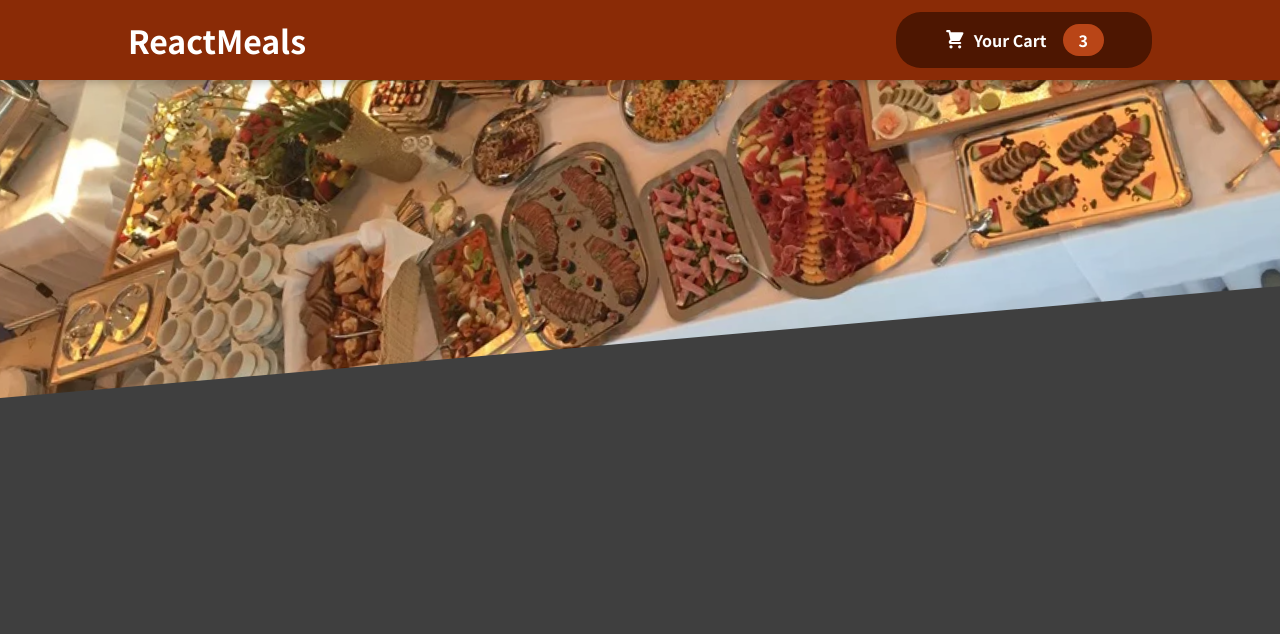
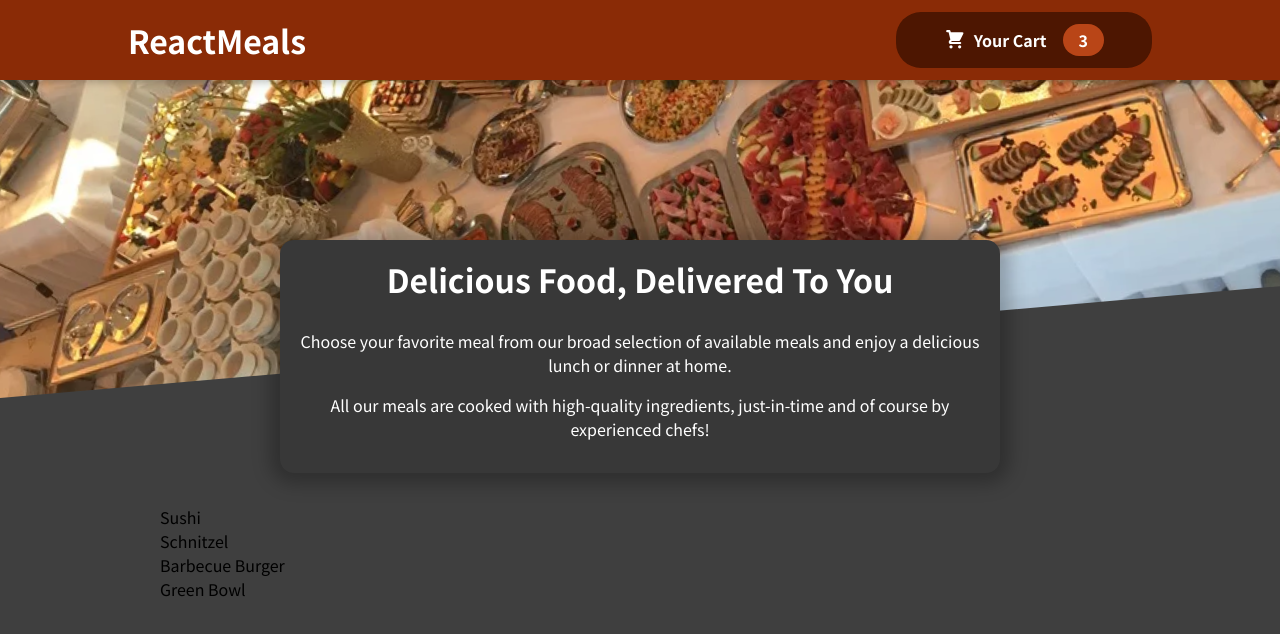
Before and after one commit to harshitchouhan/react-food-order-app, a React (Create React App) app: page / in a window 1280 px wide. Shown: the top 634 px of the page. Built offline with nearby package versions, Linux system fonts and the light colour scheme.

Commit message:
Meals Component Added

```diff
--- a/src/App.js
+++ b/src/App.js
@@ -1,11 +1,15 @@
 import { Fragment } from 'react';
 
 import Header from './components/Layout/Header';
+import Meals from './components/Meals/Meals';
 
 const App = () => {
   return (
     <Fragment>
       <Header></Header>
+      <main>
+        <Meals></Meals>
+      </main>
     </Fragment>
   );
 };
--- /dev/null
+++ b/src/components/Meals/AvailableMeals.js
@@ -0,0 +1,40 @@
+import classes from './AvailableMeals.module.css';
+
+const DUMMY_MEALS = [
+  {
+    id: 'm1',
+    name: 'Sushi',
+    description: 'Finest fish and veggies',
+    price: 22.99,
+  },
+  {
+    id: 'm2',
+    name: 'Schnitzel',
+    description: 'A german specialty!',
+    price: 16.5,
+  },
+  {
+    id: 'm3',
+    name: 'Barbecue Burger',
+    description: 'American, raw, meaty',
+    price: 12.99,
+  },
+  {
+    id: 'm4',
+    name: 'Green Bowl',
+    description: 'Healthy...and green...',
+    price: 18.99,
+  },
+];
+
+const AvailableMeals = () => {
+  const mealsList = DUMMY_MEALS.map((meal) => <li>{meal.name}</li>);
+
+  return (
+    <section className={classes.meals}>
+      <ul>{mealsList}</ul>
+    </section>
+  );
+};
+
+export default AvailableMeals;
--- /dev/null
+++ b/src/components/Meals/AvailableMeals.module.css
@@ -0,0 +1,24 @@
+.meals {
+  max-width: 60rem;
+  width: 90%;
+  margin: 2rem auto;
+  animation: meals-appear 1s ease-out forwards;
+}
+
+.meals ul {
+  list-style: none;
+  margin: 0;
+  padding: 0;
+}
+
+@keyframes meals-appear {
+  from {
+    opacity: 0;
+    transform: translateY(3rem);
+  }
+
+  to {
+    opacity: 1;
+    transform: translateY(0);
+  }
+}
--- /dev/null
+++ b/src/components/Meals/Meals.js
@@ -0,0 +1,15 @@
+import { Fragment } from 'react';
+
+import MealsSummary from './MealsSummary';
+import AvailableMeals from './AvailableMeals';
+
+const Meals = () => {
+  return (
+    <Fragment>
+      <MealsSummary></MealsSummary>
+      <AvailableMeals></AvailableMeals>
+    </Fragment>
+  );
+};
+
+export default Meals;
--- /dev/null
+++ b/src/components/Meals/MealsSummary.js
@@ -0,0 +1,13 @@
+import classes from './MealsSummary.module.css';
+
+const MealsSummary = () => {
+  return (
+    <section className={classes.summary}>
+      <h2>Delicious Food, Delivered To You</h2>
+      <p>Choose your favorite meal from our broad selection of available meals and enjoy a delicious lunch or dinner at home.</p>
+      <p>All our meals are cooked with high-quality ingredients, just-in-time and of course by experienced chefs!</p>
+    </section>
+  );
+};
+
+export default MealsSummary;
--- /dev/null
+++ b/src/components/Meals/MealsSummary.module.css
@@ -0,0 +1,18 @@
+.summary {
+  text-align: center;
+  max-width: 45rem;
+  width: 90%;
+  margin: auto;
+  margin-top: -10rem;
+  position: relative;
+  background-color: #383838;
+  color: white;
+  border-radius: 14px;
+  padding: 1rem;
+  box-shadow: 0 1px 18px 10px rgba(0, 0, 0, 0.25);
+}
+
+.summary h2 {
+  font-size: 2rem;
+  margin-top: 0;
+}
```
